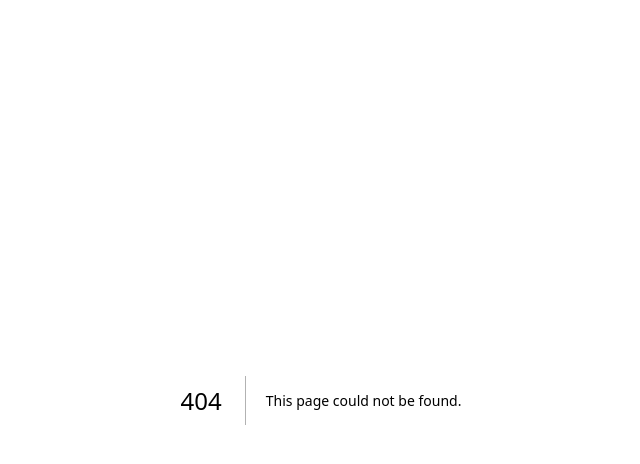
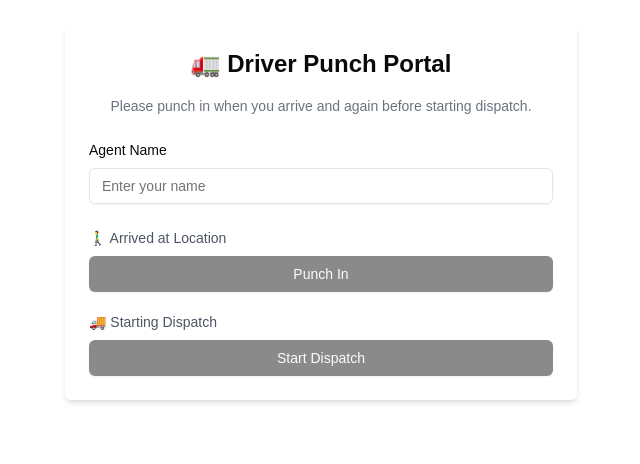
Before and after one commit to umangcodes/deliveryagent, a Next.js app: page /punch in a window 1280 px wide. Before the commit this address had no page. Shown: the top 464 px of the page, without its empty margins (319-959 px from the left). Built offline with nearby package versions, Linux system fonts and the light colour scheme.

Commit message:
punch page

```diff
--- /dev/null
+++ b/app/punch/page.js
@@ -0,0 +1,136 @@
+'use client';
+import { useState } from 'react';
+import { punchIn } from '../../lib/api/punch';
+import { Button } from '@/components/ui/button';
+import { Input } from '@/components/ui/input';
+import { Label } from '@/components/ui/label';
+import { CheckCircle2, Loader2 } from 'lucide-react';
+
+export default function PunchPage() {
+  const [driverName, setDriverName] = useState('');
+  const [punchStatus, setPunchStatus] = useState({
+    arrived: null,
+    dispatched: null,
+  });
+  const [loading, setLoading] = useState('');
+  const [error, setError] = useState('');
+  const [warning, setWarning] = useState('');
+
+  const handlePunch = async (type) => {
+    if (!driverName.trim()) {
+      setError('Please enter your name.');
+      return;
+    }
+
+    setLoading(type);
+    setError('');
+    setWarning('');
+    try {
+      const res = await punchIn(driverName, type );
+
+      if (res.warning) {
+        setWarning(res.warning);
+        setPunchStatus((prev) => ({
+          ...prev,
+          [type]: new Date(res.timestamp).toLocaleTimeString(),
+        }));
+      } else {
+        setPunchStatus((prev) => ({
+          ...prev,
+          [type]: new Date(res.timestamp).toLocaleTimeString(),
+        }));
+      }
+    } catch (err) {
+      setError(err.message);
+    } finally {
+      setLoading('');
+    }
+  };
+
+  return (
+    <div className="p-6 max-w-lg mx-auto text-center bg-white rounded-md shadow-md mt-6">
+      <h1 className="text-2xl font-bold mb-4">🚛 Driver Punch Portal</h1>
+      <p className="text-sm text-gray-500 mb-6">Please punch in when you arrive and again before starting dispatch.</p>
+
+      {!punchStatus.arrived && !punchStatus.dispatched && (
+        <div className="mb-6">
+          <Label htmlFor="driver-name" className="block text-sm font-medium mb-2 text-left">
+            Agent Name
+          </Label>
+          <Input
+            id="driver-name"
+            value={driverName}
+            onChange={(e) => setDriverName(e.target.value)}
+            placeholder="Enter your name"
+            className="w-full"
+          />
+        </div>
+      )}
+
+      {driverName && (
+        <div className="mb-6">
+          <h2 className="text-lg font-semibold text-gray-800">
+            👋 Welcome, <span className="text-blue-600">{driverName}</span>
+          </h2>
+        </div>
+      )}
+
+      <div className="grid gap-5">
+        {/* Punch In */}
+        <div className="text-left">
+          <p className="text-sm font-medium text-gray-600 mb-2">🚶‍♂️ Arrived at Location</p>
+          <Button
+            onClick={() => handlePunch('arrived')}
+            disabled={!driverName.trim() || !!punchStatus.arrived || loading === 'arrived'}
+            className="w-full flex justify-center items-center gap-2"
+            variant={punchStatus.arrived ? 'outline' : 'default'}
+          >
+            {punchStatus.arrived ? (
+              <>
+                <CheckCircle2 className="w-4 h-4 text-green-500" />
+                Punched at {punchStatus.arrived}
+              </>
+            ) : loading === 'arrived' ? (
+              <>
+                <Loader2 className="w-4 h-4 animate-spin" /> Punching...
+              </>
+            ) : (
+              'Punch In'
+            )}
+          </Button>
+        </div>
+
+        {/* Dispatch Start */}
+        <div className="text-left">
+          <p className="text-sm font-medium text-gray-600 mb-2">🚚 Starting Dispatch</p>
+          <Button
+            onClick={() => handlePunch('dispatched')}
+            disabled={!driverName.trim() || !!punchStatus.dispatched || loading === 'dispatched'}
+            className="w-full flex justify-center items-center gap-2"
+            variant={punchStatus.dispatched ? 'outline' : 'default'}
+          >
+            {punchStatus.dispatched ? (
+              <>
+                <CheckCircle2 className="w-4 h-4 text-green-500" />
+                Punched at {punchStatus.dispatched}
+              </>
+            ) : loading === 'dispatched' ? (
+              <>
+                <Loader2 className="w-4 h-4 animate-spin" /> Punching...
+              </>
+            ) : (
+              'Start Dispatch'
+            )}
+          </Button>
+        </div>
+      </div>
+
+      {warning && (
+        <p className="text-yellow-500 mt-4 text-sm">{warning}</p>
+      )}
+      {error && (
+        <p className="text-red-500 mt-4 text-sm">{error}</p>
+      )}
+    </div>
+  );
+}
--- /dev/null
+++ b/lib/api/punch.js
@@ -0,0 +1,11 @@
+export async function punchIn(name, type) {
+    const res = await fetch(`${process.env.BACKEND_API}/punch`, {
+      method: 'POST',
+      headers: { 'Content-Type': 'application/json' },
+      body: JSON.stringify({ name, type }),
+    });
+
+    const data = await res.json();
+    if (!res.ok && !data.warning) throw new Error(data.error || 'Punch failed');
+    return data;
+  }
```
